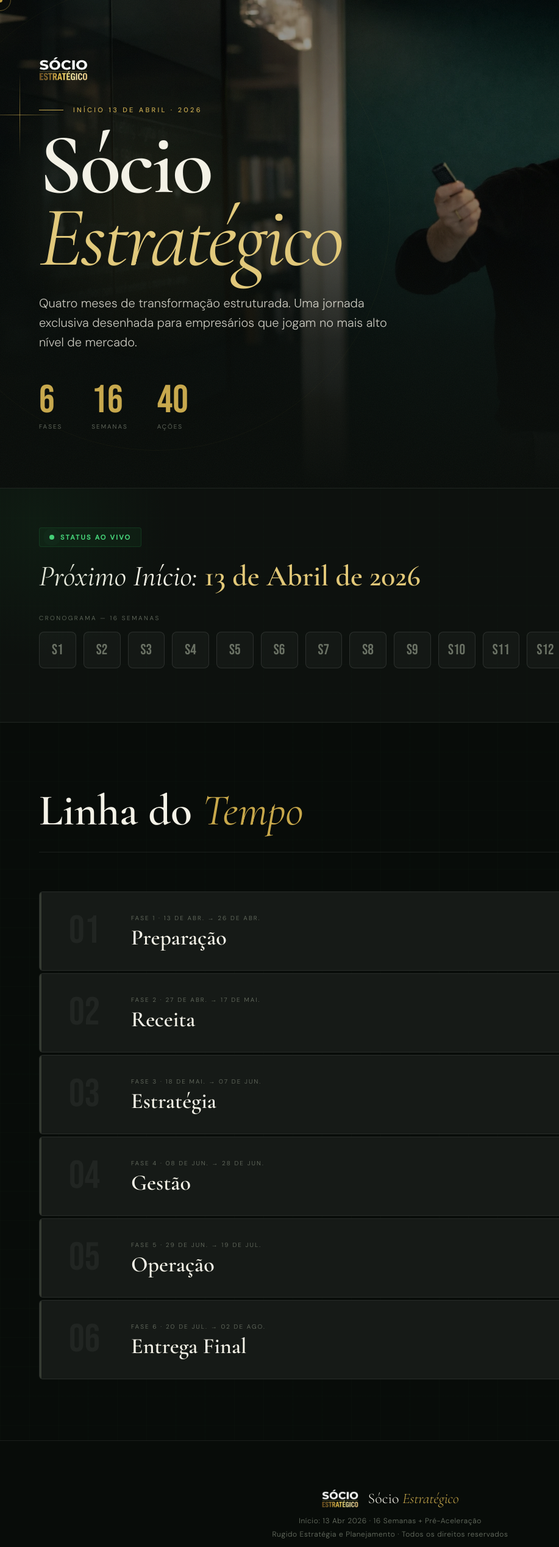
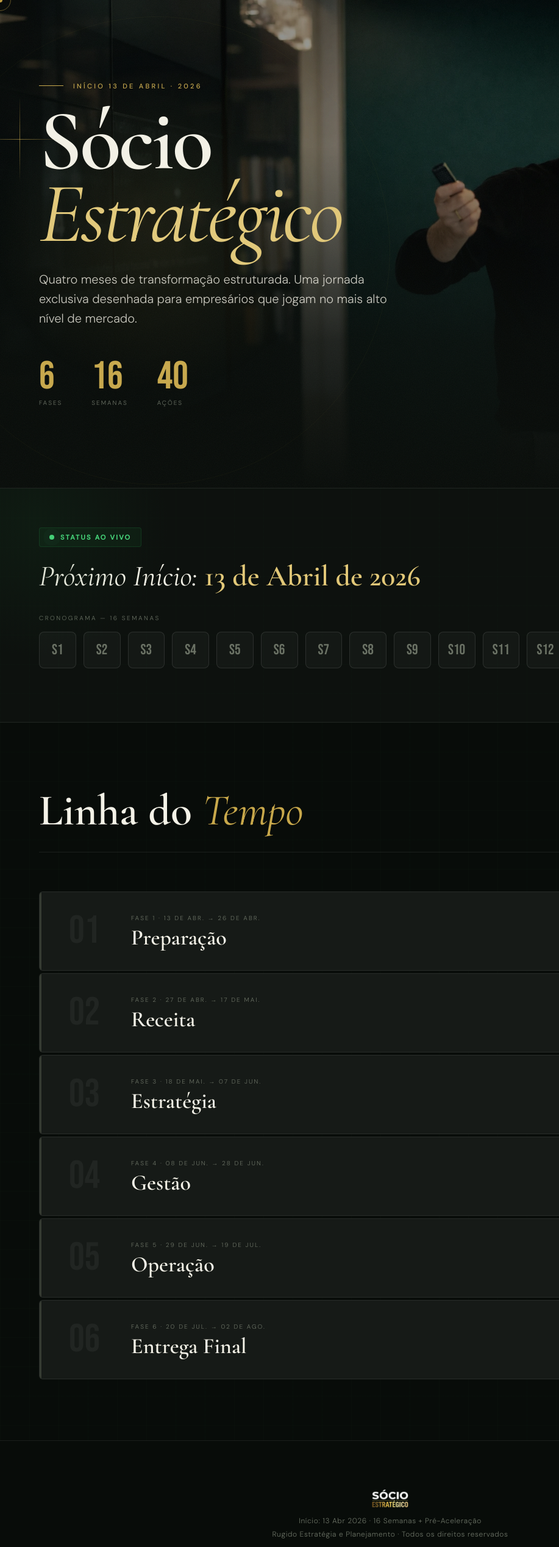
Before and after one commit to lucassantiagopsae-dotcom/S-cio-Estrat-gico, a plain HTML site: page index.html in a window 1280 px wide. Shown: the full height of the page at 61% size, 0-917 px from the left. Drawn offline with nearby package versions, Linux system fonts and the light colour scheme.

Commit message:
style: remove hero logo and footer brand text per user request

```diff
--- a/index.html
+++ b/index.html
@@ -1091,7 +1091,7 @@
                 <div class="hero-glow"></div>
                 <div class="hero-ring"></div>
                 <div class="hero-vline"></div>
-                <img class="hero-logo" src="assets/logo.webp" alt="Sócio Estratégico Rugido">
+                <!-- <img class="hero-logo" src="assets/logo.webp" alt="Sócio Estratégico Rugido"> -->
                 <div class="hero-tag">Início 13 de Abril · 2026</div>
 
                 <div class="hero-title">
@@ -1150,7 +1150,7 @@
         <div class="container-main">
             <div class="footer-brand">
                 <img class="footer-logo" src="assets/logo.webp" alt="Logo Rugido">
-                <span>Sócio <em>Estratégico</em></span>
+
             </div>
             <div class="footer-meta" id="footer-meta">
                 Início: 13 Abr 2026 · 16 Semanas + Pré-Aceleração<br>
```
